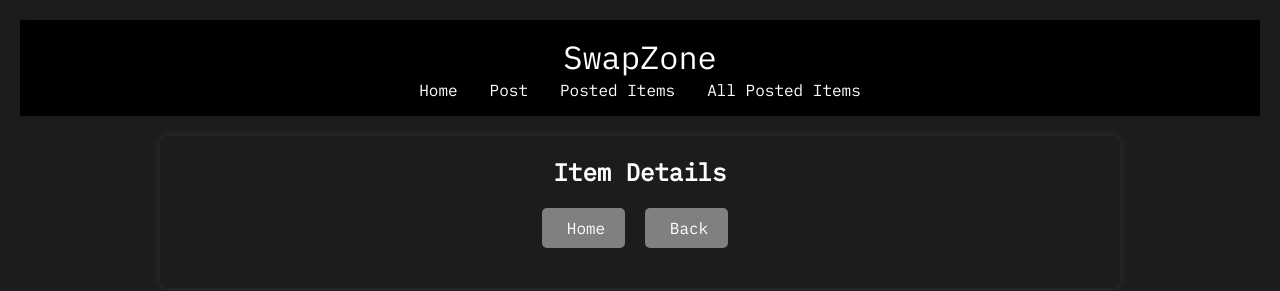
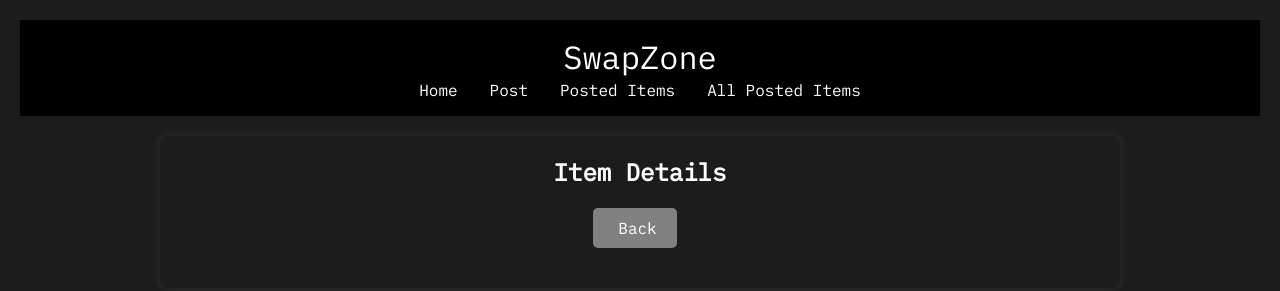
Before and after one commit to TheEmeraldHack/SwapZone, a plain HTML site: page itemDetails/itemDetails.html in a window 1280 px wide. Drawn offline with Linux system fonts and the light colour scheme; no server answers.

Commit message:
Update itemDetails.html

```diff
--- a/itemDetails/itemDetails.html
+++ b/itemDetails/itemDetails.html
@@ -156,7 +156,6 @@
                 <h3 id="itemName"></h3>
                 <p id="itemDescription"></p>
                 <div class="button-container">
-                    <a href="../index.html" class="button"><i class="fas fa-home"></i> Home</a>
                     <a href="../allItemsPosted/allItemsPosted.html" class="button"><i class="fas fa-arrow-left"></i> Back</a>
                 </div>
             </div>
```
